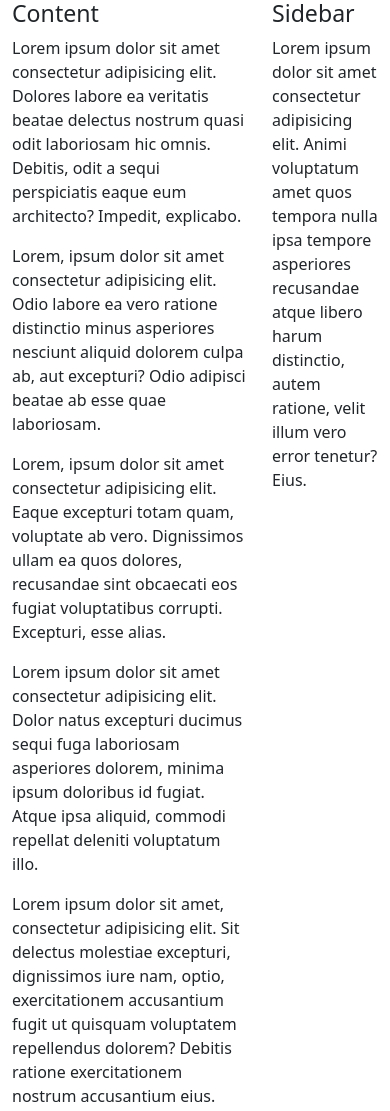
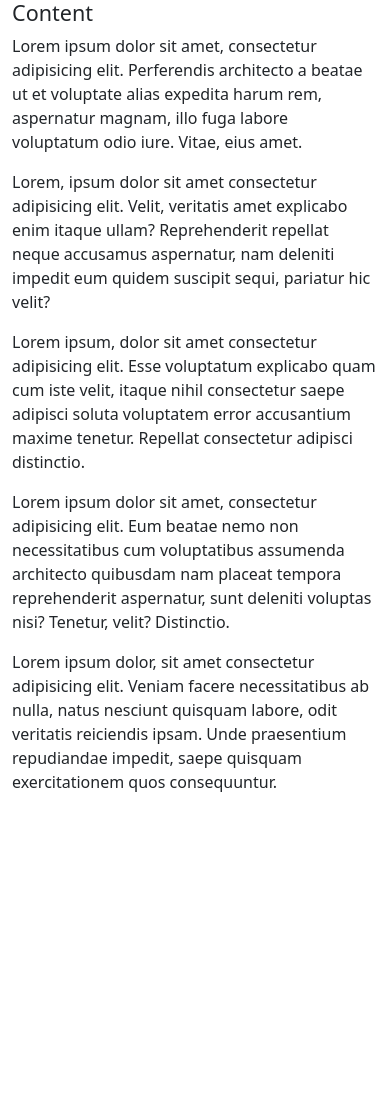
Before and after one commit to Arbaisyah/Belajar-Bootstrap-4, a plain HTML site: page index.html in a window 390 px wide. After the commit the page ends 844 px from the top, so only its background shows below. Drawn offline with Linux system fonts and the light colour scheme.

Commit message:
2 Responsive

```diff
--- a/index.html
+++ b/index.html
@@ -7,26 +7,21 @@
     <link rel="stylesheet" href="assets/css/bootstrap.min.css">
 </head>
 <body>
+      <!-- Small=>576px, Medium => 768 px, Large: =>992px, Extra large: =>1200px -->
     <div class="container">
-        <div class="row">
-            <!-- 1 - 12 -->
-             <div class="col-8">
-                <h3>Content</h3>
-                <p>Lorem ipsum dolor sit amet consectetur adipisicing elit. Dolores labore ea veritatis beatae delectus nostrum quasi odit laboriosam hic omnis. Debitis, odit a sequi perspiciatis eaque eum architecto? Impedit, explicabo.</p>
-                <p>Lorem, ipsum dolor sit amet consectetur adipisicing elit. Odio labore ea vero ratione distinctio minus asperiores nesciunt aliquid dolorem culpa ab, aut excepturi? Odio adipisci beatae ab esse quae laboriosam.</p>
-                <p>Lorem, ipsum dolor sit amet consectetur adipisicing elit. Eaque excepturi totam quam, voluptate ab vero. Dignissimos ullam ea quos dolores, recusandae sint obcaecati eos fugiat voluptatibus corrupti. Excepturi, esse alias.</p>
-                <p>Lorem ipsum dolor sit amet consectetur adipisicing elit. Dolor natus excepturi ducimus sequi fuga laboriosam asperiores dolorem, minima ipsum doloribus id fugiat. Atque ipsa aliquid, commodi repellat deleniti voluptatum illo.</p>
-                <p>Lorem ipsum dolor sit amet, consectetur adipisicing elit. Sit delectus molestiae excepturi, dignissimos iure nam, optio, exercitationem accusantium fugit ut quisquam voluptatem repellendus dolorem? Debitis ratione exercitationem nostrum accusantium eius.</p>
-
-
+        <div class="row justify-content-center">
+             <div class="col-md-8">
+                <h4>Content</h4>
+                <p>Lorem ipsum dolor sit amet, consectetur adipisicing elit. Perferendis architecto a beatae ut et voluptate alias expedita harum rem, aspernatur magnam, illo fuga labore voluptatum odio iure. Vitae, eius amet.</p>
+                <p>Lorem, ipsum dolor sit amet consectetur adipisicing elit. Velit, veritatis amet explicabo enim itaque ullam? Reprehenderit repellat neque accusamus aspernatur, nam deleniti impedit eum quidem suscipit sequi, pariatur hic velit?</p>
+                <p>Lorem ipsum, dolor sit amet consectetur adipisicing elit. Esse voluptatum explicabo quam cum iste velit, itaque nihil consectetur saepe adipisci soluta voluptatem error accusantium maxime tenetur. Repellat consectetur adipisci distinctio.</p>
+                <p>Lorem ipsum dolor sit amet, consectetur adipisicing elit. Eum beatae nemo non necessitatibus cum voluptatibus assumenda architecto quibusdam nam placeat tempora reprehenderit aspernatur, sunt deleniti voluptas nisi? Tenetur, velit? Distinctio.</p>
+                <p>Lorem ipsum dolor, sit amet consectetur adipisicing elit. Veniam facere necessitatibus ab nulla, natus nesciunt quisquam labore, odit veritatis reiciendis ipsam. Unde praesentium repudiandae impedit, saepe quisquam exercitationem quos consequuntur.</p>
              </div>
 
-            <div class="col-4">
-                <h3>Sidebar</h3>
-                Lorem ipsum dolor sit amet consectetur adipisicing elit. Animi voluptatum amet quos tempora nulla ipsa tempore asperiores recusandae atque libero harum distinctio, autem ratione, velit illum vero error tenetur? Eius.
-            </div>
         </div>
-    </div>
+     </div>
+
 
 </body>
 </html>
```
Also changed, not shown: screenshoot/2 Responsive.png (added).
